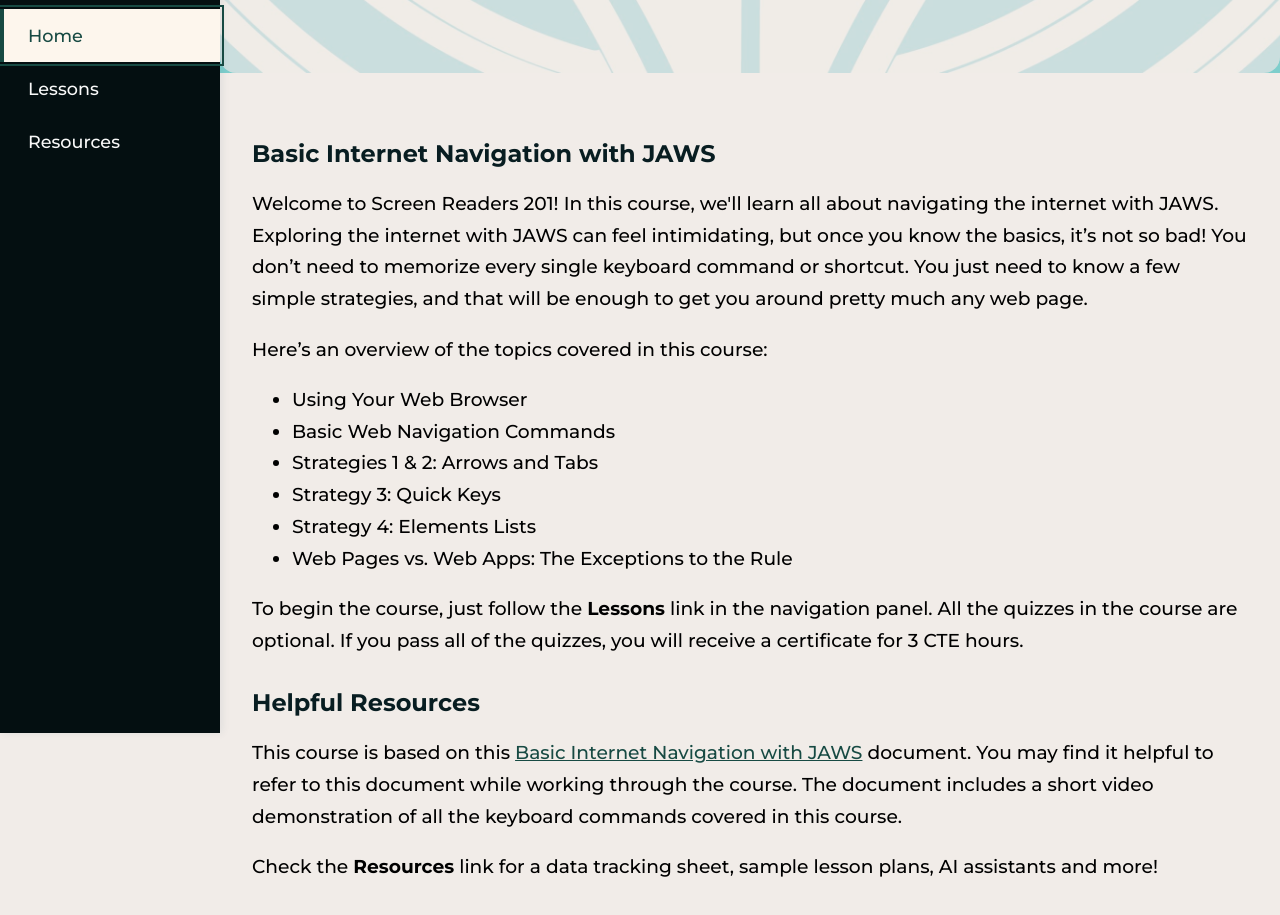
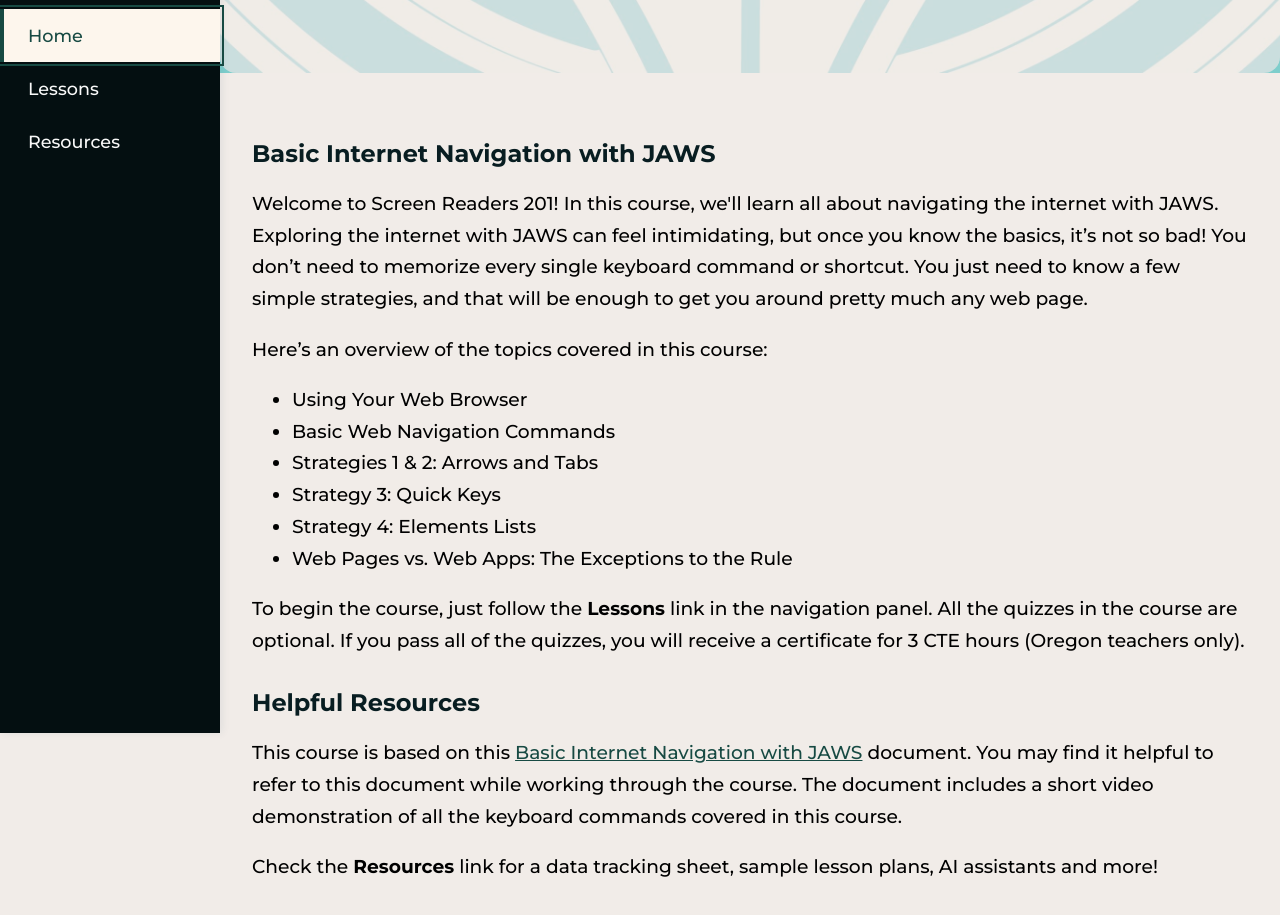
Before and after one commit to mcantino0/screen-reader-201, a plain HTML site: page index.html in a window 1280 px wide. Shown: the part 167-1082 px from the top of the page. Drawn offline with Linux system fonts and the light colour scheme.

Commit message:
Update index.html
oregon teachers only

```diff
--- a/index.html
+++ b/index.html
@@ -232,7 +232,7 @@
         <li>Strategy 4: Elements Lists</li>
         <li>Web Pages vs. Web Apps: The Exceptions to the Rule</li>
       </ul>
-      <p>To begin the course, just follow the <strong>Lessons</strong> link in the navigation panel. All the quizzes in the course are optional. If you pass all of the quizzes, you will receive a certificate for 3 CTE hours.</p>
+      <p>To begin the course, just follow the <strong>Lessons</strong> link in the navigation panel. All the quizzes in the course are optional. If you pass all of the quizzes, you will receive a certificate for 3 CTE hours (Oregon teachers only).</p>
       <h2>Helpful Resources</h2>
       <p>This course is based on this <a href="https://docs.google.com/document/d/1a_zZOq_VxXcA8OZ8MRkG_2quh32s0tH1N9umPYqrMm4/edit?usp=sharing" target="_blank" rel="noopener">Basic Internet Navigation with JAWS</a> document. You may find it helpful to refer to this document while working through the course. The document includes a short video demonstration of all the keyboard commands covered in this course.</p>
       <p>Check the <strong>Resources</strong> link for a data tracking sheet, sample lesson plans, AI assistants and more!</p>
```
